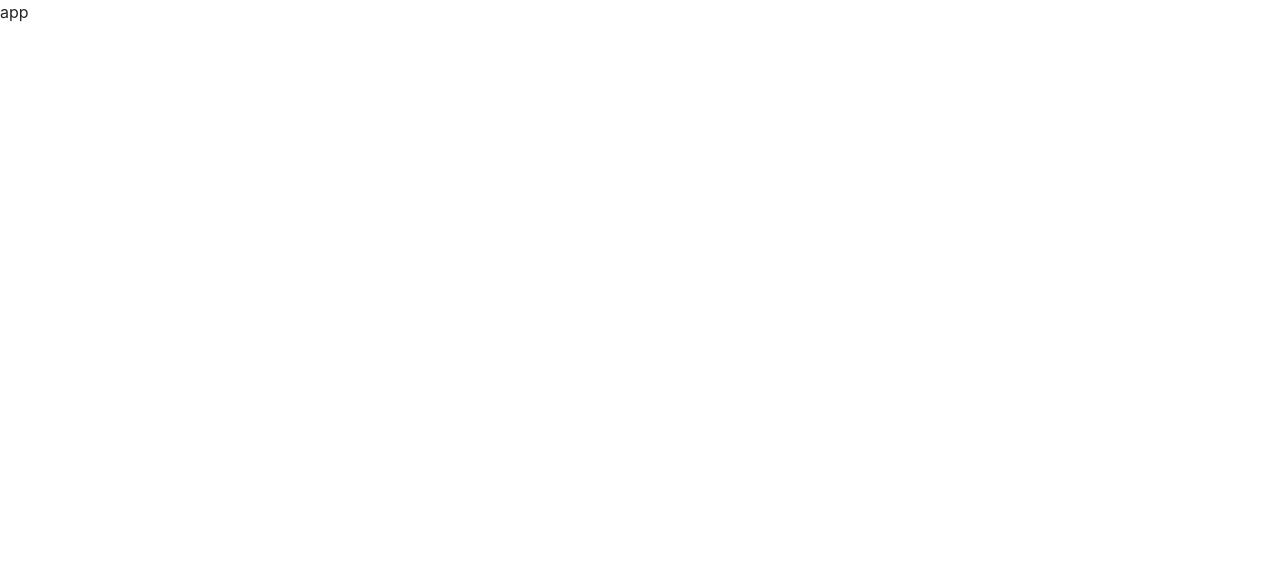
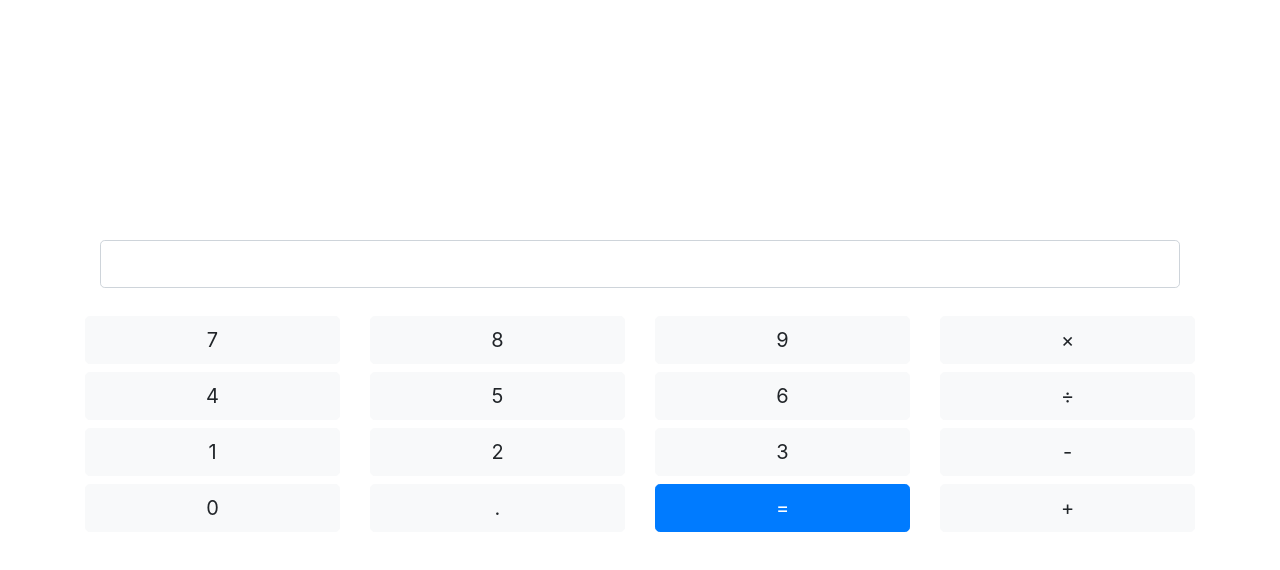
Before and after one commit to funny-family/react-calculator, a React (Create React App) app: page / in a window 1280 px wide. Shown: the top 570 px of the page. Built offline with nearby package versions, Linux system fonts and the light colour scheme.

Commit message:
feat(components): import Container component
Import Container component to App component.

```diff
--- a/src/App.jsx
+++ b/src/App.jsx
@@ -1,8 +1,8 @@
+import Container from './components/Container';
+
 function App() {
   return (
-    <div>
-      app
-    </div>
+    <Container />
   );
 }
 
```
